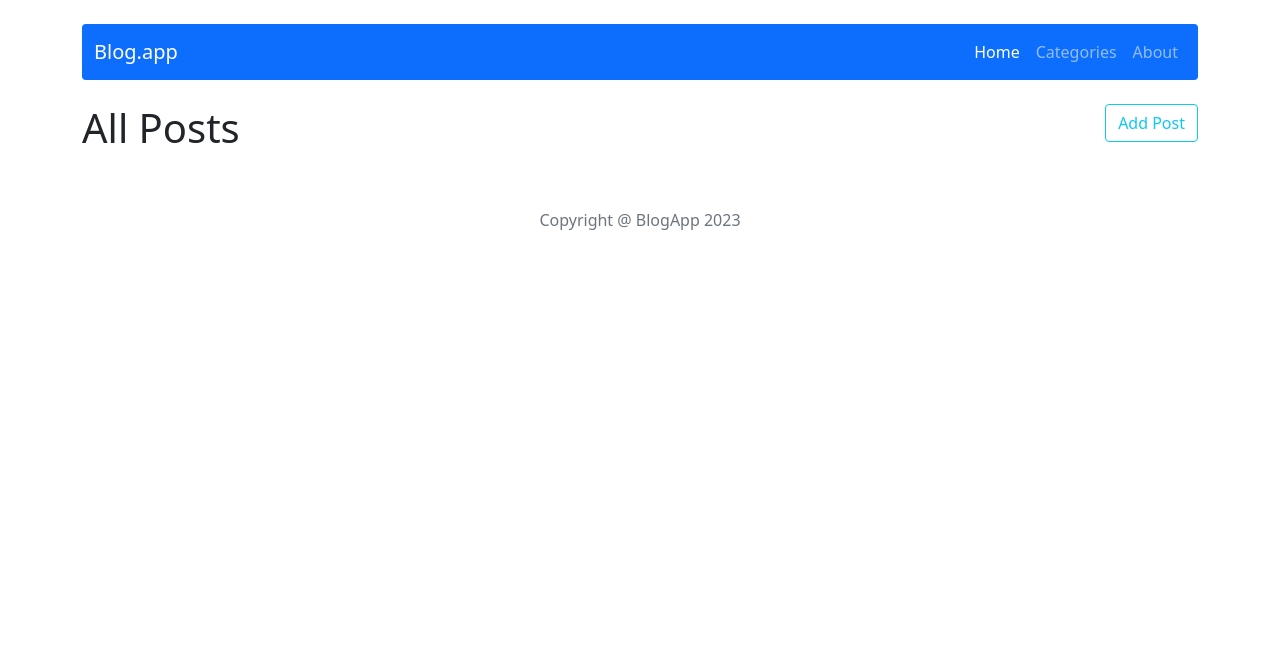
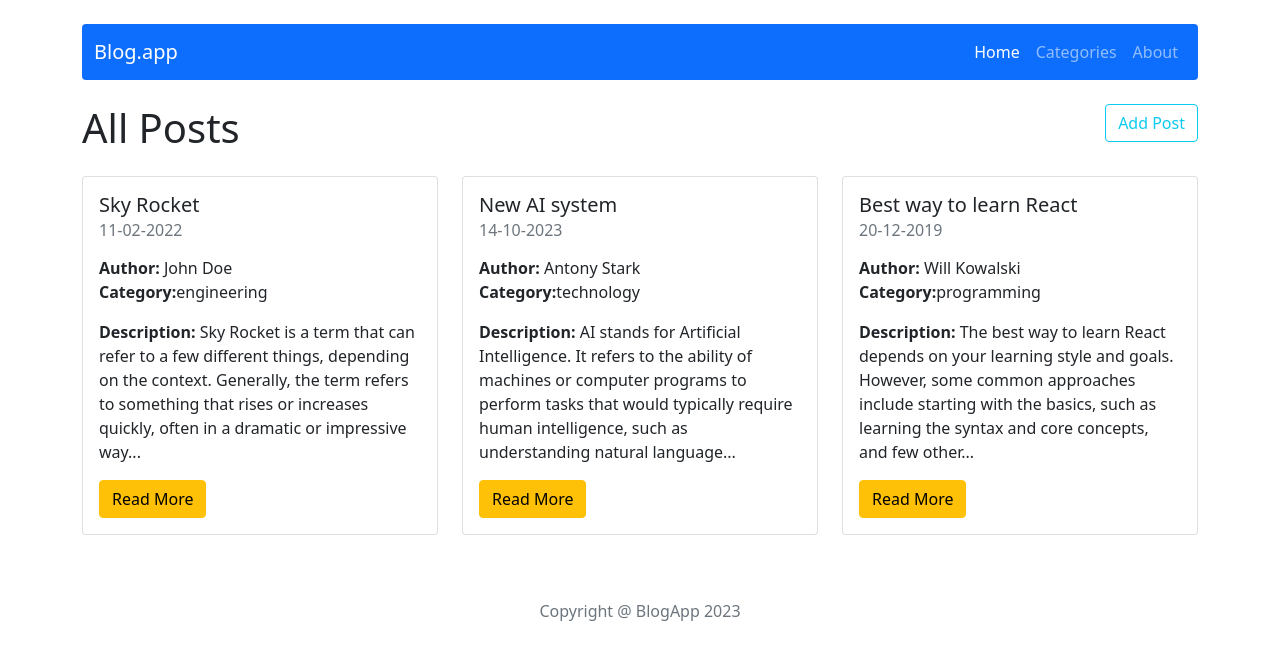
Before and after one commit to JankiJans/react-blogApp, a React (Create React App) app: page / in a window 1280 px wide. Shown: the top 660 px of the page. Built offline with nearby package versions, Linux system fonts and the light colour scheme.

Commit message:
small fix everything works

```diff
--- /dev/null
+++ b/src/components/Features/CategoryPostList.js
@@ -0,0 +1,28 @@
+import { Card, Row, Button, Col } from 'react-bootstrap';
+import { useSelector } from 'react-redux';
+import { postsByCategory } from '../../redux/categoriesRedux';
+
+  const CategoryPostList = ({ category }) => {
+  const posts = useSelector((state) => postsByCategory(state, category));
+
+  return (
+    <Row>
+      {posts.map((post) => (
+        <Col key={post.id} className="my-3">
+          <Card>
+            <Card.Body>
+              <Card.Title>{post.title}</Card.Title>
+              <Card.Subtitle className="mb-2 text-muted">{post.publishedDate}</Card.Subtitle>
+              <Card.Text className='pt-2 mb-0'><strong>Author:</strong> {post.author}</Card.Text>
+              <Card.Text><strong>Category:</strong>{post.category}</Card.Text>
+              <Card.Text><strong>Description:</strong> <span dangerouslySetInnerHTML={{ __html: post.content }}></span></Card.Text>
+              <Button variant="warning" href={`/post/${post.id}`}>Read More</Button>
+            </Card.Body>
+          </Card>
+        </Col>
+      ))}
+    </Row>
+  )
+};
+
+export default CategoryPostList;
--- a/src/components/Features/PostList.js
+++ b/src/components/Features/PostList.js
@@ -1,9 +1,10 @@
-import { Card, Row, Button, Col } from 'react-bootstrap';
+import {Card, Row, Button, Col} from 'react-bootstrap';
 import { useSelector } from 'react-redux';
-import { postsByCategory } from '../../redux/categoriesRedux';
+import { getAllPosts } from '../../redux/postsRedux';
 
-  const PostList = ({ category }) => {
-  const posts = useSelector((state) => postsByCategory(state, category));
+const PostList = () => {
+
+  const posts = useSelector(getAllPosts);
 
   return (
     <Row>
@@ -22,6 +23,8 @@ import { postsByCategory } from '../../redux/categoriesRedux';
       </Col>
     ))}
   </Row>
+
+
   )
 };
 
--- a/src/components/pages/Categories/Categories.js
+++ b/src/components/pages/Categories/Categories.js
@@ -3,7 +3,7 @@ import { ListGroup, Col, Row } from 'react-bootstrap';
 import { useSelector } from 'react-redux';
 import { getCategories } from '../../../redux/categoriesRedux';
 import { useParams } from 'react-router-dom';
-import PostList from '../../Features/PostList';
+import CategoryPostList from '../../Features/CategoryPostList';
 
 const CategoryPage = () => {
   const { category } = useParams();
@@ -18,10 +18,10 @@ const CategoryPage = () => {
     <div>
       <header className="d-flex justify-content-between">
         <h1>Categories</h1>
-        <h1>Selected Category: {selectedCategory}</h1>
+        <h1>Selected Category: <span>{selectedCategory}</span></h1>
       </header>
       <Row>
-        <Col>
+        <Col className="mt-3">
           <ListGroup>
             {categories.map((categoryItem) => (
               <ListGroup.Item key={categoryItem}>
@@ -34,7 +34,7 @@ const CategoryPage = () => {
         </Col>
         <Col xs={6} md={6} lg={6}>
           <div>
-            <PostList category={selectedCategory} />
+            <CategoryPostList category={selectedCategory} />
           </div>
         </Col>
       </Row>
```
Lines whose indentation alone changed are shown as unchanged.
